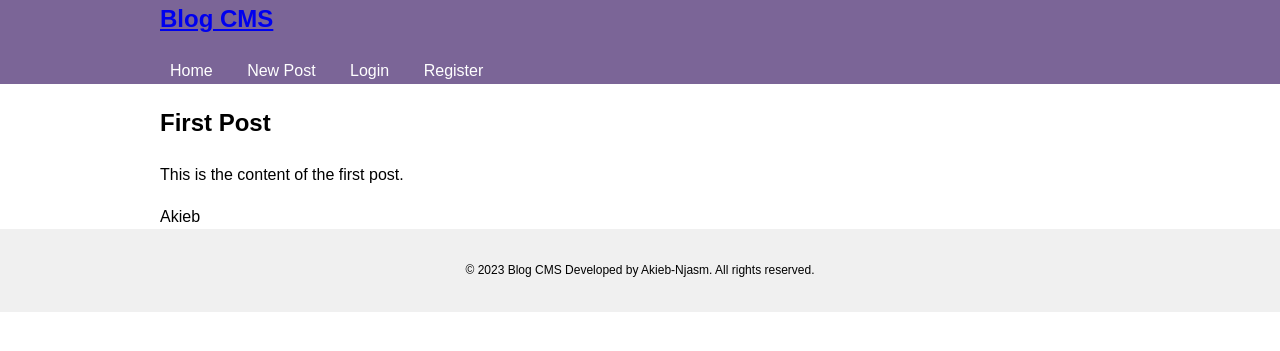
After one commit to AkiebNazir/content-management-system, a Flask app: page /post/1 in a window 1280 px wide. The commit adds this page. Shown: the top 351 px of the page. Run offline with Flask 3, Linux system fonts and the light colour scheme; data comes from the database, SQL or seed files in the repository; both versions use the stored data as it was after the commit.

Commit message:
setup sqlite3 and add some users add edit feature to the project

```diff
--- a/app.py
+++ b/app.py
@@ -1,4 +1,5 @@
-from flask import Flask, render_template, redirect, url_for, flash
+import sqlite3
+from flask import Flask, render_template, redirect, url_for, flash, g
 from flask_wtf import FlaskForm
 from flask_login import LoginManager, current_user, login_user, logout_user, login_required
 from wtforms import StringField, TextAreaField
@@ -6,37 +7,40 @@ from wtforms.validators import DataRequired
 
 app = Flask(__name__)
 app.config['SECRET_KEY'] = 'your-secret-key'  # Replace with your own secret key
+app.config['DATABASE'] = 'blog.db'  # SQLite database file path
 
 # Initialize Flask-Login
 login_manager = LoginManager(app)
 login_manager.login_view = 'login'
 
-# Sample data for demonstration purposes
-posts = [
-    {
-        'title': 'First Post',
-        'content': 'This is the content of the first post.',
-        'author': 'John Doe'
-    },
-    {
-        'title': 'Second Post',
-        'content': 'This is the content of the second post.',
-        'author': 'Jane Smith'
-    }
-]
+
+@login_manager.user_loader
+def load_user(user_id):
+    # Load and return the User object based on the user_id
+    # Replace with your own logic to retrieve user information from a database or other source
+    cursor = get_db().execute("SELECT username FROM users WHERE username=?", (user_id,))
+    row = cursor.fetchone()
+    cursor.close()
+    if row:
+        return User(user_id, row[0])
+    return None
 
 
+def get_db():
+    # Connect to the SQLite database
+    if 'db' not in g:
+        g.db = sqlite3.connect(app.config['DATABASE'])
+        g.db.row_factory = sqlite3.Row
+    return g.db
 
 
+@app.teardown_appcontext
+def close_db(exception):
+    # Close the SQLite database connection
+    db = g.pop('db', None)
+    if db is not None:
+        db.close()
 
-class CreatePostForm(FlaskForm):
-    title = StringField('Title', validators=[DataRequired()])
-    content = TextAreaField('Content', validators=[DataRequired()])
-
-
-@app.route('/')
-def home():
-    return render_template('home.html', posts=posts)
 
 class User:
     def __init__(self, user_id, username):
@@ -56,24 +60,86 @@ class User:
         return str(self.id)
 
 
-@login_manager.user_loader
-def load_user(user_id):
-    # Load and return the User object based on the user_id
-    # Replace with your own logic to retrieve user information from a database or other source
-    for user in users:
-        if str(user['username']) == user_id:
-            return User(user_id, user['username'])
-    return None
+class CreatePostForm(FlaskForm):
+    title = StringField('Title', validators=[DataRequired()])
+    content = TextAreaField('Content', validators=[DataRequired()])
+    author = TextAreaField('author', validators=[DataRequired()])
+
+
+@app.route('/')
+def home():
+    cursor = get_db().execute("SELECT * FROM posts")
+    posts = cursor.fetchall()
+    cursor.close()
+    return render_template('home.html', posts=posts)
+
+
+@app.route('/post/<int:post_id>')
+def view_post(post_id):
+    cursor = get_db().execute("SELECT * FROM posts WHERE id=?", (post_id,))
+    post = cursor.fetchone()
+    cursor.close()
+    if post:
+        return render_template('post.html', post=post)
+    flash('Post not found!', 'danger')
+    return redirect(url_for('home'))
+
+
+@app.route('/create', methods=['GET', 'POST'])
+@login_required
+def create_post():
+    form = CreatePostForm()
+    if form.validate_on_submit():
+        # Process the form data and create a new post
+        title = form.title.data
+        content = form.content.data
+        author = current_user.username
+        cursor = get_db().execute("INSERT INTO posts (title, content, author) VALUES (?, ?, ?)",
+                                  (title, content, author))
+        get_db().commit()
+        cursor.close()
+        flash('Post created successfully!', 'success')
+        return redirect(url_for('home'))
+    return render_template('create_post.html', form=form)
+
+
+@app.route('/edit/<int:post_id>', methods=['GET', 'POST'])
+@login_required
+def edit_post(post_id):
+    cursor = get_db().execute("SELECT * FROM posts WHERE id=?", (post_id,))
+    post = cursor.fetchone()
+    cursor.close()
+    if post:
+        if post['author'] == current_user.username:
+            form = CreatePostForm()
+            if form.validate_on_submit():
+                # Process the form data and update the post
+                title = form.title.data
+                content = form.content.data
+                author = form.author.data
+                cursor = get_db().execute("UPDATE posts SET title=?, content=?, author=? WHERE id=?",
+                                          (title, content,author, post_id))
+                get_db().commit()
+                cursor.close()
+                flash('Post updated successfully!', 'success')
+                return redirect(url_for('view_post', post_id=post_id))
+            else:
+                form.title.data = post['title']
+                form.content.data = post['content']
+            return render_template('edit_post.html', form=form, post=post)
+        flash('You are not authorized to edit this post!', 'danger')
+        return redirect(url_for('view_post', post_id=post_id))
+    flash('Post not found!', 'danger')
+    return redirect(url_for('home'))
+
+
+
 
 
 class LoginForm(FlaskForm):
     username = StringField('Username', validators=[DataRequired()])
     password = StringField('Password', validators=[DataRequired()])
 
-users = [
-    {'username': 'john', 'email': 'john@example.com', 'password': 'password123'},
-    {'username': 'jane', 'email': 'jane@example.com', 'password': 'pass456'},
-]
 
 
 @app.route('/login', methods=['GET', 'POST'])
@@ -86,11 +152,16 @@ def login():
 
         # Verify the username and password
         user = None
-        for u in users:
-            if u['username'] == username and u['password'] == password:
-                user = User(username, username)
-                break
-
+        # for u in users:
+        #     if u['username'] == username and u['password'] == password:
+        #         user = User(username, username)
+        #         break
+        cursor = get_db().execute("SELECT username, password FROM users  WHERE username=? and password=?",
+                                   (username,password))
+        entry = cursor.fetchone()
+        if entry[0] and entry[1]:
+            user = User(username, password)
+        cursor.close()
         if user:
             login_user(user)
             flash('Logged in successfully!', 'success')
@@ -101,20 +172,7 @@ def login():
     return render_template('login.html', form=form)
 
 
-@app.route('/create', methods=['GET', 'POST'])
-@login_required
-def create_post():
-    form = CreatePostForm()
-    if form.validate_on_submit():
-        # Process the form data and create a new post
-        title = form.title.data
-        content = form.content.data
-        author = current_user.username
-        # Add the new post to the list of posts
-        posts.append({'title': title, 'content': content, 'author': author})
-        flash('Post created successfully!', 'success')
-        return redirect(url_for('home'))
-    return render_template('create_post.html', form=form)
+
 
 
 
@@ -144,7 +202,11 @@ def register():
         password = form.password.data
 
         # Add the new user to the list of users (for demonstration purposes)
-        users.append({'username': username, 'email': email, 'password': password})
+        cursor = get_db().execute('''INSERT INTO users (username, email, password)
+                                   VALUES (?, ? , ?)''',
+                                          (username, email, password))
+        get_db().commit()
+        cursor.close()
 
         flash('Registration successful! You can now log in.', 'success')
         return redirect(url_for('login'))
--- a/static/css/style.css
+++ b/static/css/style.css
@@ -14,7 +14,7 @@ body {
 
 /* Header */
 nav {
-    background-color: #333;
+    background-color: #7b6597;
     color: #fff;
 }
 
@@ -75,7 +75,22 @@ h1 {
 /* Footer */
 footer {
     background-color: #f0f0f0;
-    padding: 10px 0;
+    padding: 20px 0;
     text-align: center;
-    font-size: 14px;
+    font-size: 12px;
 }
+
+
+.post-container {
+    position: relative;
+  }
+
+  .edit-btn {
+    position: absolute;
+    top: 10px;
+    right: 10px;
+    background-color: #337ab7;
+    color: #5e2929;
+    padding: 5px 10px;
+    text-decoration: none;
+  }
--- a/templates/base.html
+++ b/templates/base.html
@@ -37,7 +37,7 @@
 
     <footer>
         <div class="container">
-            <p>&copy; 2022 Blog CMS. All rights reserved.</p>
+            <p>&copy; 2023 Blog CMS Developed by Akieb-Njasm. All rights reserved.</p>
         </div>
     </footer>
 </body>
--- a/templates/home.html
+++ b/templates/home.html
@@ -9,6 +9,9 @@
                 <p class="post-content">{{ post.content }}</p>
                 <p class="post-author">Posted by: {{ post.author }}</p>
                 <hr>
+                {% if current_user.is_authenticated and current_user.username == post.author %}
+                <a href="{{ url_for('edit_post', post_id=post.id) }}" class="edit-btn">Edit</a>
+                {% endif %}
             </div>
         {% endfor %}
     {% else %}
--- /dev/null
+++ b/templates/post.html
@@ -0,0 +1,9 @@
+{% extends 'base.html' %}
+
+{% block content %}
+  <div class="post-container">
+    <h2>{{ post.title }}</h2>
+    <p>{{ post.content }}</p>
+    <span class="author">{{ post.author }}</span>
+  </div>
+{% endblock %}
```
Also changed, not shown: templates/edit_post.html (added, +26 -0 lines), blog.db (added).
